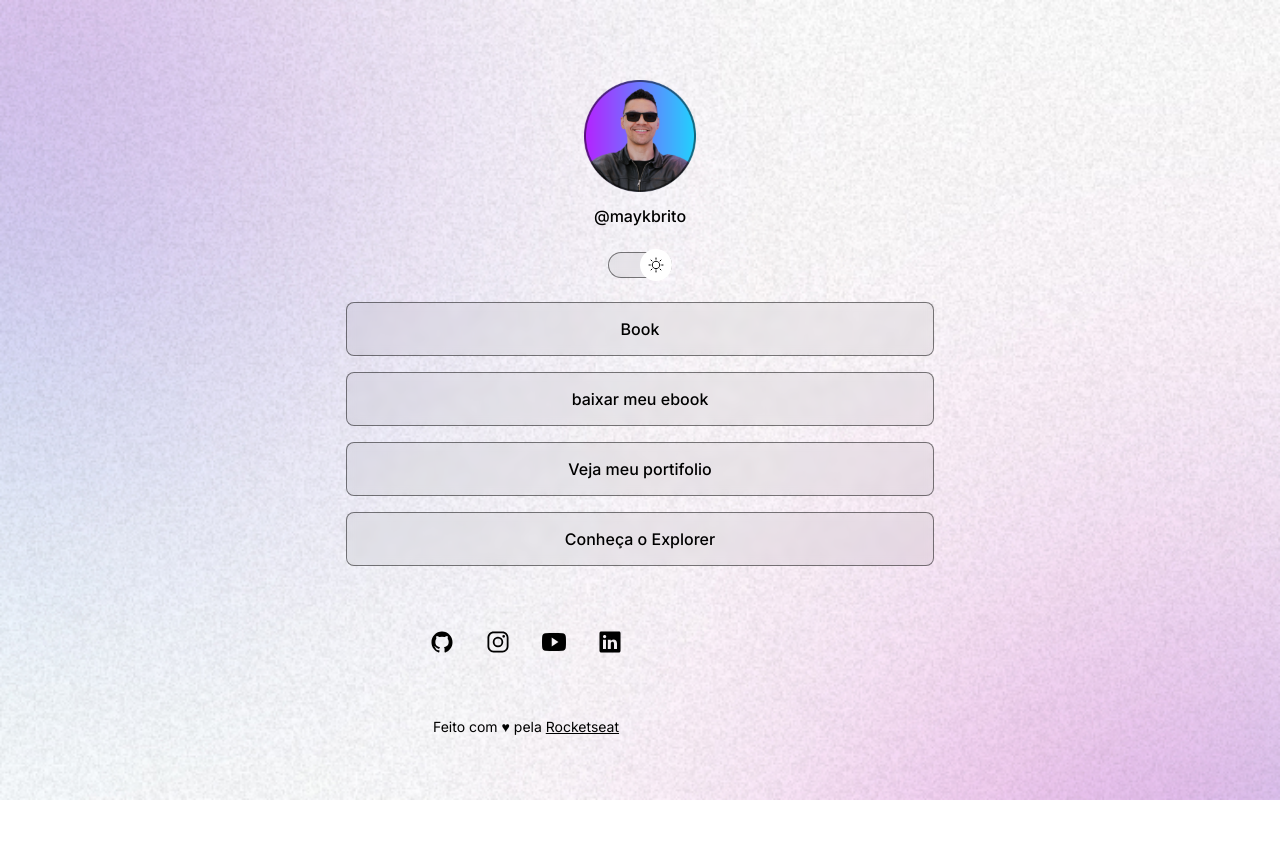
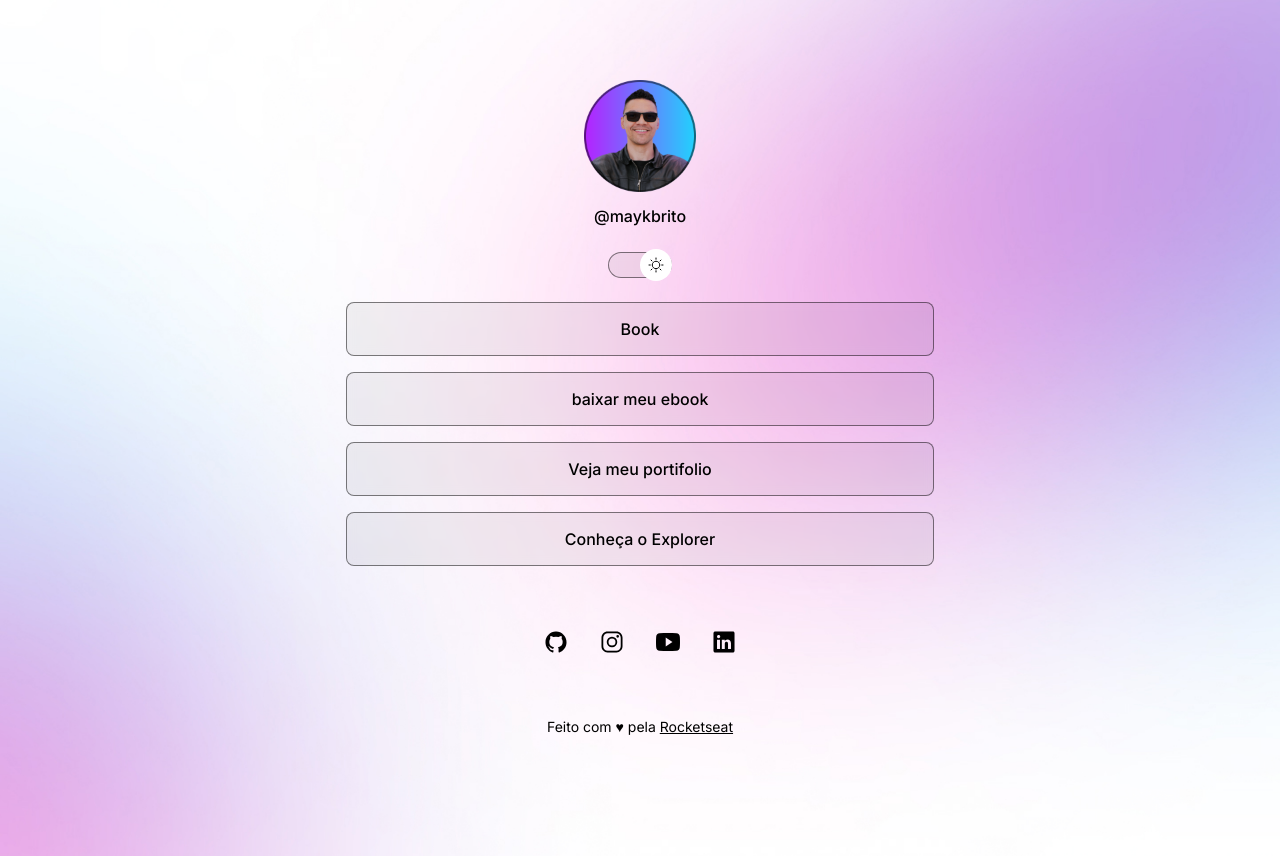
Before and after one commit to kauan-SCCP/projeto-rockt, a plain HTML site: page index.html in a window 1280 px wide. Both pictures are taken after a click on the element 640 px from the left and 265 px from the top of the page. Before the commit the page ends 800 px from the top, so only its background shows below. Drawn offline with nearby package versions, Linux system fonts and the light colour scheme.

Commit message:
alteração no fundo do site

```diff
--- a/style.css
+++ b/style.css
@@ -39,6 +39,7 @@ background-size: cover; preenche toda a pagina
   /*agrupar em um atalho: */
 
   background: var(--bg-light-mode) no-repeat top center/cover;
+  height: 100vh;
 } /* URL é uma função */
 
 /* seletor de um id (container) */
@@ -46,6 +47,7 @@ background-size: cover; preenche toda a pagina
 body * {
   font-family: "inter", sans-serif;
   color: var(--text-color);
+
 }
 
 #container {
@@ -144,7 +146,6 @@ ul li a:hover {
 
 #social-links {
   display: flex;
-  width: 360px;
   padding: 24px 0px;
   text-align: center;
   font-size: 24px;
@@ -167,9 +168,24 @@ ul li a:hover {
 
 
 footer {
-  width: 360px;
   padding: 24px 0px;
   font-size: 14px;
   text-align: center;
   justify-content: center;
 }
+
+/* media queries */
+
+@media (min-width: 700px) {
+
+  :root {
+    --bg-light-mode: url(./assets/bg-desktop-dark.jpg);
+
+  }
+
+  .light {
+    --bg-light-mode: url(./assets/bg-desktop-light.jpg);
+
+  }
+
+}
```
Also changed, not shown: assets/bg-desktop-light.jpg (added), 1 other file.
